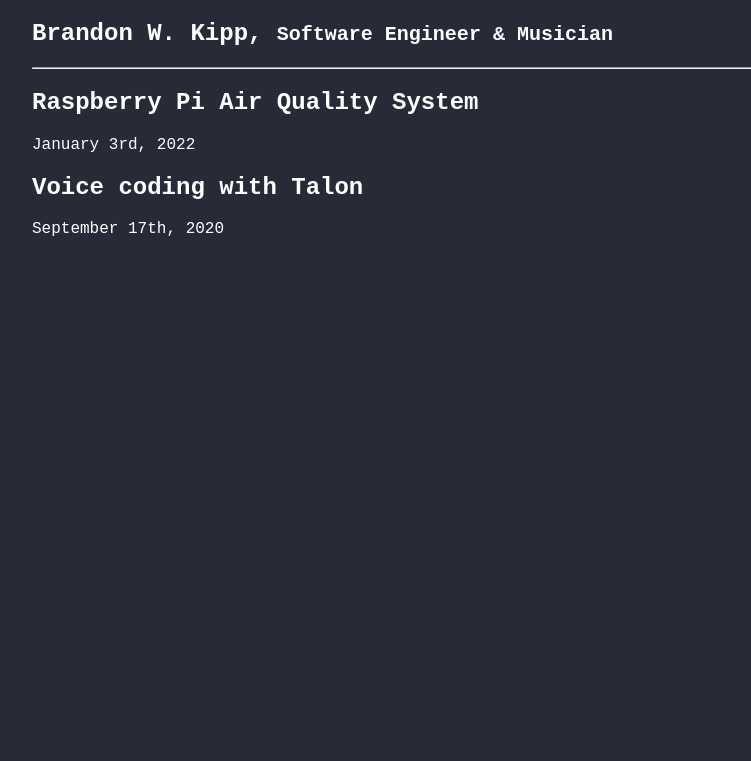
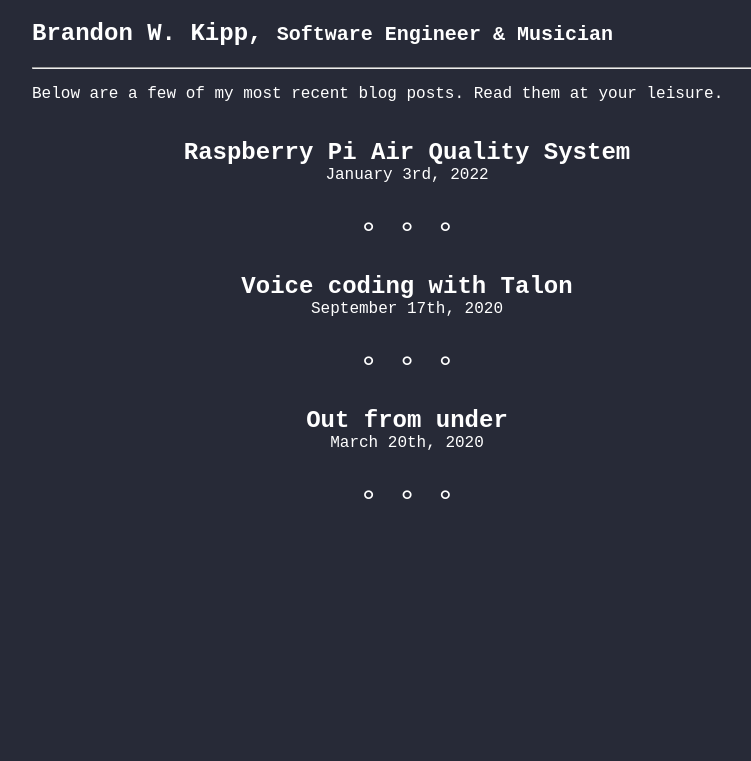
Before and after one commit to brandonwkipp/brandonwkipp.com, a PHP site: page /blog in a window 1280 px wide. Shown: the top 761 px of the page, without its empty margins (233-984 px from the left). Run offline with PHP 8.4, Linux system fonts and the light colour scheme.

Commit message:
made blog index page better

```diff
--- a/src/blog/index.html
+++ b/src/blog/index.html
@@ -13,22 +13,32 @@
 </head>
 
 <body>
-  <main>
+  <main class="blog">
     <header>
       <h2>Brandon W. Kipp, <small>Software Engineer & Musician</small></h2>
     </header>
     <hr />
+    <p>Below are a few of my most recent blog posts. Read them at your leisure.</p>
     <section>
       <a href="/blog/raspberry-pi-air-quality-system.html">
         <h2>Raspberry Pi Air Quality System</h2>
         <p>January 3rd, 2022</p>
       </a>
+      <span class="deg">&deg; &deg; &deg;</span>
     </section>
     <section>
       <a href="/blog/voice-coding-with-talon.html">
         <h2>Voice coding with Talon</h2>
         <p>September 17th, 2020</p>
       </a>
+      <span class="deg">&deg; &deg; &deg;</span>
+    </section>
+    <section>
+      <a href="/blog/out-from-under.html">
+        <h2>Out from under</h2>
+        <p>March 20th, 2020</p>
+      </a>
+      <span class="deg">&deg; &deg; &deg;</span>
     </section>
   </main>
 </body>
--- a/src/styles/index.css
+++ b/src/styles/index.css
@@ -36,6 +36,22 @@ main {
   width: 750px;
 }
 
+main.blog section {
+  align-items: center;
+  display: flex;
+  flex-direction: column;
+}
+
+main.blog section h2 {
+  margin-bottom: 0;
+}
+
+main.blog section p {
+  margin-bottom: 2rem;
+  margin-top: 0;
+  text-align: center;
+}
+
 nav {
   align-items: center;
   display: flex;
@@ -69,6 +85,10 @@ section.next-blog {
   text-align: center;
 }
 
+span.deg {
+  font-size: 2rem;
+}
+
 @media (max-width: 768px)  {
   h3 {
     margin-top: 0;
```
